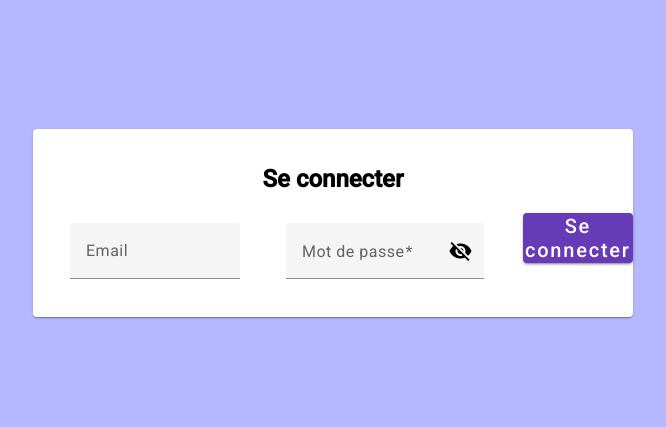
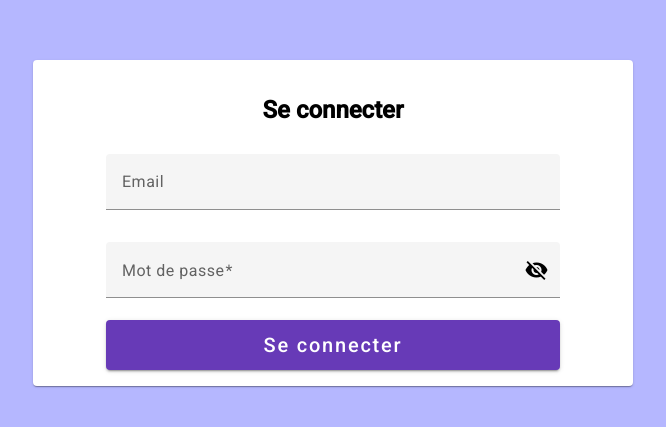
Before and after one commit to melcobie/angular-assignments, an Angular app: page /login in a window 1280 px wide. Shown: the part 177-604 px from the top of the page, without its empty margins (307-973 px from the left). Built offline with nearby package versions, Linux system fonts and the light colour scheme.

Commit message:
probleme de css login fix

```diff
--- a/src/app/login/login.component.css
+++ b/src/app/login/login.component.css
@@ -34,3 +34,15 @@ mat-card {
   height: 50px;
   font-size: 20px;
 }
+
+.form-container{
+  display: flex;
+  justify-content: center;
+  flex-direction: column;
+}
+
+.error-container{
+  display: flex;
+  align-items: center;
+  justify-content: center;
+}
--- a/src/app/login/login.component.html
+++ b/src/app/login/login.component.html
@@ -6,9 +6,12 @@
       </div>
 
       <form ngForm #loginForm submit="$event.preventDefault()" class="form">
-        <div *ngIf="error" class="error-msg">
-          <mat-icon>error</mat-icon>
+      <div class="form-container">
+        <div *ngIf="error" class="error-container">
+          <div class="error-msg full-width">
+            <mat-icon>error</mat-icon>
           {{error}}
+          </div>
         </div>
         <div class="email-input">
           <mat-form-field class="full-width">
@@ -31,6 +34,8 @@
             Se connecter
           </button>
         </div>
+      </div>
+
       </form>
     </mat-card-content>
   </mat-card>
```
